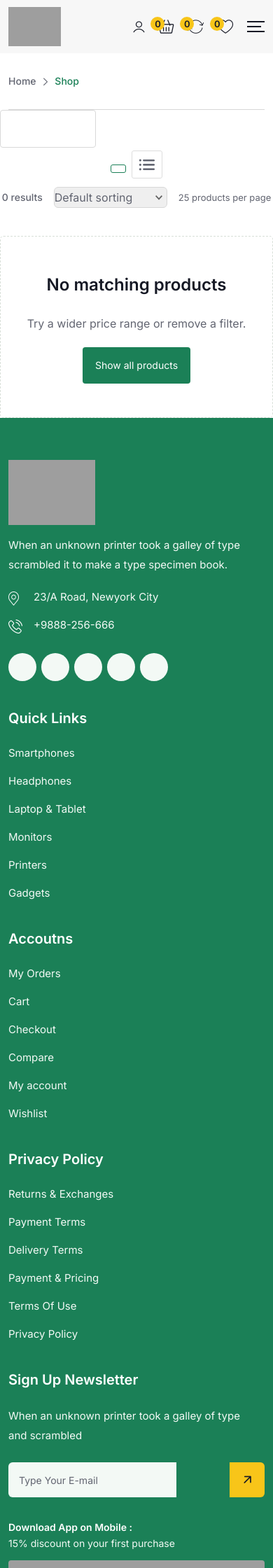
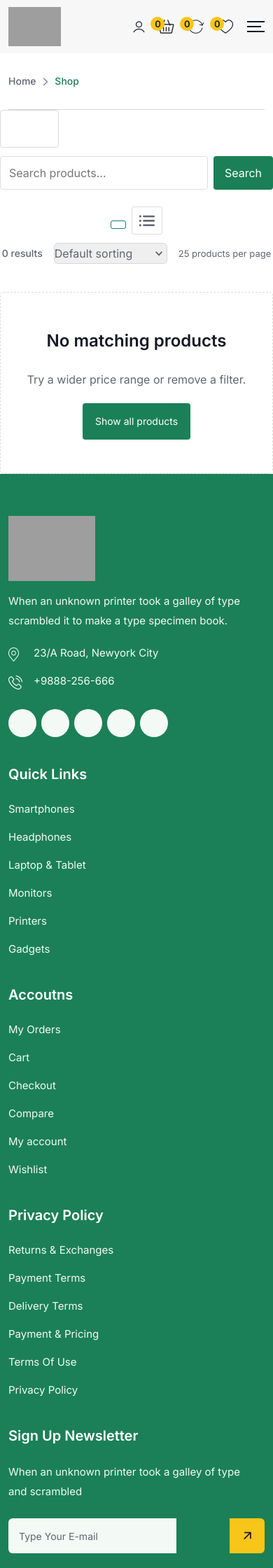
Before and after one commit to MuhammadTayyab-SE/retail_website_application, a Django app: page /shop/ in a window 390 px wide. Shown: the top 2240 px of the page at 70% size. Run offline with Django 5.2, Linux system fonts and the light colour scheme; data that the repository does not hold is empty; parts of the project's set-up code (start-up, migrations or seed data) failed here and were passed over; some libraries are stand-ins or nearby versions; grey boxes are pictures that could not be loaded.

Commit message:
Fix collapsed shop cards and add mobile filter and search controls

```diff
--- a/catalog/shop_views.py
+++ b/catalog/shop_views.py
@@ -80,6 +80,12 @@ def shop(request):
         "query": request.GET.get("q", "")[:200],
         "selected": request.GET.get("category", ""),
         "filters_query": parameters.urlencode(),
+        "search_parameters": [
+            (name, value)
+            for name, entries in parameters.lists()
+            if name != "q"
+            for value in entries
+        ],
         "list_view": values.get("view") == "list",
     }
     return render(request, "catalog/shop/page.html", context)
--- a/catalog/static/catalog/shop/shop.css
+++ b/catalog/static/catalog/shop/shop.css
@@ -50,7 +50,7 @@
 #shop-results.product-catalog-grid-view > ul.products::after { display: none; }
 #shop-results.product-catalog-grid-view .shop-empty { grid-column: 1 / -1; }
 #shop-results.product-catalog-grid-view > ul.products > li.product {
-  width: 100%;
+  width: 100% !important;
   min-width: 0;
   margin: 0;
   float: none;
@@ -59,6 +59,8 @@
 #shop-results.product-catalog-grid-view .rt-content-area { flex: 1; }
 #shop-results.product-catalog-grid-view .rt-buttons-area { margin-top: auto; }
 .shop-pagination .page-numbers { display: flex; flex-wrap: wrap; justify-content: center; gap: 8px; }
+.shop-mobile-controls,
+.shop-mobile-filter-host { display: none; }
 @media (min-width: 1025px) {
   .elementor-557 .elementor-element.elementor-element-048991c {
     position: sticky;
@@ -74,6 +76,27 @@
 @media (max-width: 1199px) {
   #shop-results.product-catalog-grid-view > ul.products { grid-template-columns: repeat(3, minmax(0, 1fr)); gap: 20px; }
 }
+@media (max-width: 1024px) {
+  .elementor-557 .elementor-element.elementor-element-cf94edb > .e-con-inner { flex-direction: column; }
+  .elementor-557 .elementor-element.elementor-element-eda8704 { width: 100%; min-width: 0; }
+  .shop-responsive-filters .elementor-557 .elementor-element.elementor-element-048991c { display: none; }
+  .shop-mobile-controls { display: flex; align-items: center; flex-wrap: wrap; gap: 12px; margin-bottom: 20px; }
+  .shop-mobile-search { display: flex; flex: 1 1 240px; gap: 8px; margin: 0; }
+  .shop-mobile-search input { flex: 1; min-width: 0; border: 1px solid #ddd; border-radius: 4px; padding: 10px 12px; }
+  .shop-mobile-search button { border: 0; border-radius: 4px; background: #1b8057; color: white; padding: 10px 16px; }
+  .shop-mobile-filter-host.shop-filters-open { display: block; margin-bottom: 24px; }
+  #shop-mobile-filters #shop-filters {
+    display: block !important;
+    position: static;
+    top: auto;
+    width: 100%;
+    max-height: none;
+    padding: 0;
+    box-shadow: none;
+    transform: none;
+  }
+  #shop-mobile-filters .rtsb-product-filters { border: 1px solid #e5e5e5; border-radius: 8px; background: white; }
+}
 @media (max-width: 767px) {
   #shop-results.product-catalog-grid-view > ul.products { grid-template-columns: repeat(2, minmax(0, 1fr)); gap: 16px; }
   .rtsb-filter-mobile-toggle { display: block; }
--- a/catalog/static/catalog/shop/shop.js
+++ b/catalog/static/catalog/shop/shop.js
@@ -5,8 +5,26 @@
     control.addEventListener('change', () => form.requestSubmit());
   });
   const toggle = document.querySelector('.product-filter-toggle');
+  const panel = document.querySelector('.rtsb-archive-filters');
+  const originalParent = panel?.parentElement;
+  const mobileHost = document.querySelector('#shop-mobile-filters');
+  const smallScreen = window.matchMedia('(max-width: 1024px)');
+  function placeFilters() {
+    if (!panel || !originalParent || !mobileHost) return;
+    (smallScreen.matches ? mobileHost : originalParent).append(panel);
+    if (!smallScreen.matches) {
+      mobileHost.classList.remove('shop-filters-open');
+      toggle?.setAttribute('aria-expanded', 'false');
+    }
+  }
+  document.body.classList.add('shop-responsive-filters');
+  smallScreen.addEventListener('change', placeFilters);
+  placeFilters();
+  document.querySelector('#shop-mobile-query')?.addEventListener('input', event => {
+    form.querySelector('[name="q"]').value = event.target.value;
+  });
   toggle?.addEventListener('click', () => {
-    const open = toggle.closest('.rtsb-archive-filters').classList.toggle('shop-filters-open');
+    const open = mobileHost.classList.toggle('shop-filters-open');
     toggle.setAttribute('aria-expanded', String(open));
   });
 })();
--- a/catalog/templates/catalog/shop/catalogue.html
+++ b/catalog/templates/catalog/shop/catalogue.html
@@ -1,4 +1,14 @@
 <div id="shop-results" class="rtsb-product-catalog has-cart-button rtsb-has-pagination {% if list_view %}product-catalog-list-view shop-list{% else %}product-catalog-grid-view{% endif %}">
+  <div class="shop-mobile-controls">
+    <button type="button" class="product-filter-toggle" aria-expanded="false" aria-controls="shop-mobile-filters">Filters</button>
+    <form class="shop-mobile-search" method="get" action="{% url 'shop' %}" data-shop-filters>
+      {% for name,value in search_parameters %}<input type="hidden" name="{{ name }}" value="{{ value }}">{% endfor %}
+      <label class="screen-reader-text" for="shop-mobile-query">Search products</label>
+      <input id="shop-mobile-query" type="search" name="q" value="{{ query }}" placeholder="Search products..." maxlength="200">
+      <button type="submit">Search</button>
+    </form>
+  </div>
+  <div id="shop-mobile-filters" class="shop-mobile-filter-host"></div>
   <div class="woo-shop-top">
     <div class="view-mode"><ul class="view-mode-icons"><li class="grid-view-nav {% if not list_view %}active{% endif %}"><button type="submit" form="shop-filters" name="view" value="grid" aria-label="Grid view"><i class="icon-zilly-grid" aria-hidden="true"></i></button></li><li class="list-view-nav {% if list_view %}active{% endif %}"><button type="submit" form="shop-filters" name="view" value="list" aria-label="List view"><i class="icon-zilly-list" aria-hidden="true"></i></button></li></ul></div>
     <div class="limit-sort-wrap">
--- a/catalog/templates/catalog/shop/filters.html
+++ b/catalog/templates/catalog/shop/filters.html
@@ -1,5 +1,4 @@
 <div class="rtsb-archive-filters has-mobile-toggle">
-  <div class="rtsb-filter-mobile-toggle"><button type="button" class="product-filter-toggle" aria-expanded="false" aria-controls="shop-filters"><i class="rtsb-icon rtsb-icon-filter" aria-hidden="true"></i> Click to Filter</button></div>
   <form id="shop-filters" class="rtsb-archive-filters-wrapper vertical-layout no-collapse count-align-right shop-filter-form" method="get" action="{% url 'shop' %}" data-shop-filters>
     <input type="hidden" name="view" value="{% if list_view %}list{% else %}grid{% endif %}">
     <section class="rtsb-product-filters">
--- a/catalog/templates/catalog/shop/page.html
+++ b/catalog/templates/catalog/shop/page.html
@@ -7,9 +7,9 @@
   <title>Shop — Zilly</title>
   {% include 'catalog/shop/styles.html' %}
   <link rel="stylesheet" href="{% static 'catalog/home02/snapshot.css' %}?v=11">
-  <link rel="stylesheet" href="{% static 'catalog/shop/shop.css' %}?v=2">
+  <link rel="stylesheet" href="{% static 'catalog/shop/shop.css' %}?v=3">
   <script defer src="{% static 'catalog/home02/snapshot.js' %}?v=11"></script>
-  <script defer src="{% static 'catalog/shop/shop.js' %}"></script>
+  <script defer src="{% static 'catalog/shop/shop.js' %}?v=3"></script>
 </head>
 {% include 'catalog/shop/header.html' %}
 {% include 'catalog/shop/content.html' %}
```
Also changed, not shown: tests/test_shop.py (+6 -0 lines).
